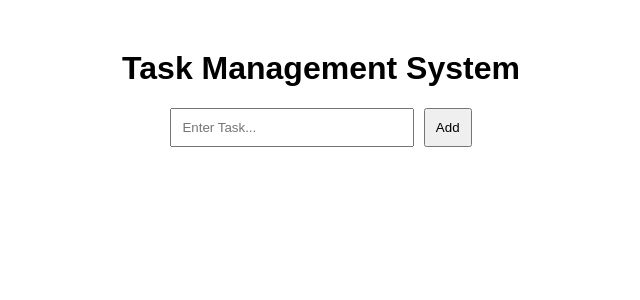
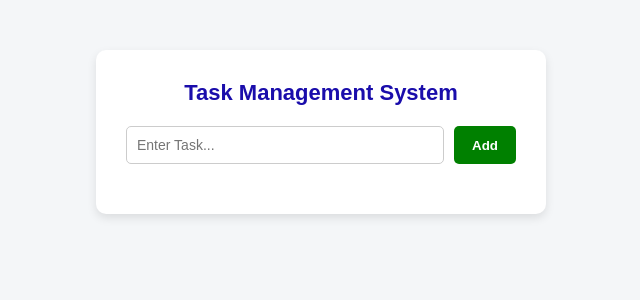
Before and after one commit to pavanimandati13-jpg/Task-management-system, a Flask app: page / in a window 1280 px wide. Shown: the top 300 px of the page, without its empty margins (319-959 px from the left). Run offline with Flask 3, Linux system fonts and the light colour scheme.

Commit message:
Update style.css

```diff
--- a/static/style.css
+++ b/static/style.css
@@ -1,25 +1,97 @@
-body{
-    font-family: Arial;
-    text-align:center;
-    margin-top:50px;
+* {
+  box-sizing: border-box;
+  margin: 0;
+  padding: 0;
+  font-family: Arial, sans-serif;
 }
 
-input{
-    padding:10px;
-    width:220px;
+body {
+  background-color: #f4f6f8;
+  display: flex;
+  justify-content: center;
+  padding-top: 50px;
 }
 
-button{
-    padding:10px;
-    margin-left:5px;
-    cursor:pointer;
+.container {
+  background: #ffffff;
+  padding: 30px;
+  border-radius: 10px;
+  box-shadow: 0 4px 10px rgba(0, 0, 0, 0.1);
+  width: 100%;
+  max-width: 450px;
 }
 
-ul{
-    list-style:none;
-    padding:0;
+h1 {
+  color: #1a0dab;
+  font-size: 22px;
+  text-align: center;
+  margin-bottom: 20px;
 }
 
-li{
-    margin:10px;
+.input-group {
+  display: flex;
+  gap: 10px;
+  margin-bottom: 20px;
 }
+
+input[type="text"] {
+  flex: 1;
+  padding: 10px;
+  border: 1px solid #ccc;
+  border-radius: 5px;
+  font-size: 14px;
+}
+
+button#addBtn {
+  background-color: #008000;
+  color: white;
+  border: none;
+  padding: 10px 18px;
+  border-radius: 5px;
+  cursor: pointer;
+  font-weight: bold;
+}
+
+button#addBtn:hover {
+  background-color: #006400;
+}
+
+ul {
+  list-style: none;
+}
+
+li {
+  display: flex;
+  align-items: center;
+  justify-content: space-between;
+  padding: 10px;
+  background: #f9f9f9;
+  border: 1px solid #eee;
+  border-radius: 5px;
+  margin-bottom: 8px;
+}
+
+.task-content {
+  display: flex;
+  align-items: center;
+  gap: 10px;
+  word-break: break-all;
+}
+
+.completed {
+  text-decoration: line-through;
+  color: #888;
+}
+
+.delete-btn {
+  background-color: #ff4d4d;
+  color: white;
+  border: none;
+  padding: 5px 10px;
+  border-radius: 4px;
+  cursor: pointer;
+}
+
+.delete-btn:hover {
+  background-color: #cc0000;
+}
```
